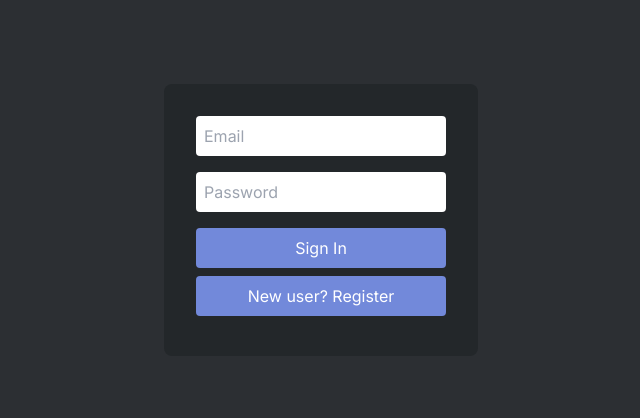
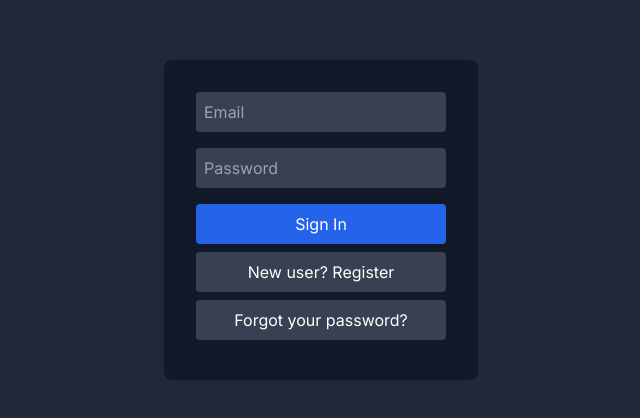
Before and after one commit to ErrorRExorY/share-secrets, a Next.js app: page /auth in a window 1280 px wide. Shown: the part 180-598 px from the top of the page, without its empty margins (319-959 px from the left). Built offline with nearby package versions, Linux system fonts and the light colour scheme; no server answers.

Commit message:
Added Pasword reset

```diff
--- /dev/null
+++ b/app/api/auth/forgot-password/route.ts
@@ -0,0 +1,21 @@
+// app/api/auth/forgot-password/route.ts
+import { NextRequest, NextResponse } from 'next/server';
+import { findUserByEmail } from '@/app/models/User';
+import { sendPasswordResetEmail } from '@/app/lib/mail';
+import { generateResetToken } from '@/app/lib/tokens';
+
+export async function POST(req: NextRequest) {
+  const { email } = await req.json();
+
+  const user = await findUserByEmail(email);
+
+  if (!user) {
+    return NextResponse.json({ message: 'User not found' }, { status: 400 });
+  }
+
+  const token = generateResetToken(user.id);
+
+  await sendPasswordResetEmail(email, token);
+
+  return NextResponse.json({ message: 'Password reset email sent' });
+}
--- /dev/null
+++ b/app/api/auth/reset-password/route.ts
@@ -0,0 +1,18 @@
+// app/api/auth/reset-password/route.ts
+import { NextRequest, NextResponse } from 'next/server';
+import { updatePassword } from '@/app/models/User';
+import { verifyResetToken } from '@/app/lib/tokens';
+
+export async function POST(req: NextRequest) {
+  const { token, password } = await req.json();
+
+  const userId = verifyResetToken(token);
+
+  if (!userId) {
+    return NextResponse.json({ message: 'Invalid or expired token' }, { status: 400 });
+  }
+
+  await updatePassword(userId, password);
+
+  return NextResponse.json({ message: 'Password has been reset' });
+}
--- a/app/auth/page.tsx
+++ b/app/auth/page.tsx
@@ -1,3 +1,4 @@
+// app/auth/page.tsx
 'use client';
 
 import { signIn, useSession } from 'next-auth/react';
@@ -10,9 +11,11 @@ const SignIn = () => {
   const [email, setEmail] = useState<string>('');
   const { data: session, status } = useSession();
   const [password, setPassword] = useState<string>('');
-  const [username, setUsername] = useState<string>(''); // Add username state
+  const [username, setUsername] = useState<string>('');
   const [isRegister, setIsRegister] = useState<boolean>(false);
   const [error, setError] = useState<string | null>(null);
+  const [isForgotPassword, setIsForgotPassword] = useState<boolean>(false);
+  const [message, setMessage] = useState<string | null>(null);
   const router = useRouter();
 
   useEffect(() => {
@@ -23,9 +26,18 @@ const SignIn = () => {
 
   const handleSubmit = async (e: FormEvent) => {
     e.preventDefault();
+    if (isForgotPassword) {
+      try {
+        await axios.post('/api/auth/forgot-password', { email });
+        setMessage('A password reset link has been sent to your email');
+      } catch (err) {
+        setError('An unexpected error occurred');
+      }
+      return;
+    }
+
     try {
       if (isRegister) {
-        // Registration
         await axios.post('/api/register', { email, password, username });
       }
       const res = await signIn('credentials', { email, password, redirect: false });
@@ -42,15 +54,16 @@ const SignIn = () => {
   };
 
   return (
-    <div className="signin-container">
-      <form onSubmit={handleSubmit}>
-        {isRegister && (
+    <div className="flex items-center justify-center h-screen bg-gray-800">
+      <form onSubmit={handleSubmit} className="flex flex-col bg-gray-900 p-8 rounded-lg">
+        {!isForgotPassword && isRegister && (
           <input
             type="text"
             value={username}
             onChange={(e) => setUsername(e.target.value)}
             placeholder="Username"
             required
+            className="mb-4 p-2 rounded bg-gray-700 text-white placeholder-gray-400"
           />
         )}
         <input
@@ -59,54 +72,40 @@ const SignIn = () => {
           onChange={(e) => setEmail(e.target.value)}
           placeholder="Email"
           required
+          className="mb-4 p-2 rounded bg-gray-700 text-white placeholder-gray-400"
         />
+        {!isForgotPassword && (
           <input
             type="password"
             value={password}
             onChange={(e) => setPassword(e.target.value)}
             placeholder="Password"
             required
+            className="mb-4 p-2 rounded bg-gray-700 text-white placeholder-gray-400"
           />
-        <button type="submit">{isRegister ? 'Register' : 'Sign In'}</button>
-        <button type="button" onClick={() => setIsRegister(!isRegister)}>
+        )}
+        <button type="submit" className="p-2 rounded bg-blue-600 text-white mb-2">
+          {isForgotPassword ? 'Reset Password' : isRegister ? 'Register' : 'Sign In'}
+        </button>
+        {!isForgotPassword && (
+          <button
+            type="button"
+            onClick={() => setIsRegister(!isRegister)}
+            className="p-2 rounded bg-gray-700 text-white mb-2"
+          >
             {isRegister ? 'Already have an account? Sign In' : 'New user? Register'}
           </button>
-        {error && <p className="error">{error}</p>}
+        )}
+        <button
+          type="button"
+          onClick={() => setIsForgotPassword(!isForgotPassword)}
+          className="p-2 rounded bg-gray-700 text-white mb-2"
+        >
+          {isForgotPassword ? 'Remembered your password? Sign In' : 'Forgot your password?'}
+        </button>
+        {error && <p className="text-red-500 mt-2">{error}</p>}
+        {message && <p className="text-green-500 mt-2">{message}</p>}
       </form>
-      <style jsx>{`
-        .signin-container {
-          display: flex;
-          justify-content: center;
-          align-items: center;
-          height: 100vh;
-          background-color: #2c2f33;
-        }
-        form {
-          display: flex;
-          flex-direction: column;
-          background-color: #23272a;
-          padding: 2rem;
-          border-radius: 8px;
-        }
-        input {
-          margin-bottom: 1rem;
-          padding: 0.5rem;
-          border-radius: 4px;
-          border: none;
-        }
-        button {
-          padding: 0.5rem;
-          border-radius: 4px;
-          background-color: #7289da;
-          color: white;
-          border: none;
-          margin-bottom: 0.5rem;
-        }
-        .error {
-          color: red;
-          margin-top: 0.5rem;
-        }
-      `}</style>
     </div>
   );
 };
--- /dev/null
+++ b/app/lib/mail.ts
@@ -0,0 +1,23 @@
+// app/lib/mail.ts
+import nodemailer from 'nodemailer';
+
+export async function sendPasswordResetEmail(email: string, token: string) {
+  const transporter = nodemailer.createTransport({
+    service: 'gmail',
+    auth: {
+      user: process.env.EMAIL_USER,
+      pass: process.env.EMAIL_PASS,
+    },
+  });
+
+  const resetUrl = `${process.env.NEXT_PUBLIC_DOMAIN}/reset-password/${token}`;
+
+  const mailOptions = {
+    from: process.env.EMAIL_USER,
+    to: email,
+    subject: 'Password Reset',
+    text: `You requested a password reset. Click the link to reset your password: ${resetUrl}`,
+  };
+
+  await transporter.sendMail(mailOptions);
+}
--- /dev/null
+++ b/app/lib/tokens.ts
@@ -0,0 +1,17 @@
+// app/lib/tokens.ts
+import jwt from 'jsonwebtoken';
+
+const secret = process.env.JWT_SECRET || 'your-secret-key';
+
+export function generateResetToken(userId: number) {
+  return jwt.sign({ userId }, secret, { expiresIn: '1h' });
+}
+
+export function verifyResetToken(token: string) {
+  try {
+    const decoded = jwt.verify(token, secret);
+    return (decoded as any).userId;
+  } catch (err) {
+    return null;
+  }
+}
--- a/app/models/User.ts
+++ b/app/models/User.ts
@@ -31,3 +31,8 @@ export async function getUserById(userId: string): Promise<User | null> {
   const [rows] = await connection.execute<RowDataPacket[]>('SELECT * FROM users WHERE id = ?', [userId]);
   return rows[0] as User | null;
 }
+
+export async function updatePassword(userId: number, newPassword: string): Promise<void> {
+  const hashedPassword = await bcrypt.hash(newPassword, 10);
+  await connection.execute('UPDATE users SET password = ? WHERE id = ?', [hashedPassword, userId]);
+}
--- /dev/null
+++ b/app/reset-password/[token]/page.tsx
@@ -0,0 +1,60 @@
+// app/reset-password/[token]/page.tsx
+'use client';
+
+import { useState, FormEvent } from 'react';
+import { useRouter } from 'next/navigation';
+import axios from 'axios';
+
+const ResetPassword = ({ params }: { params: { token: string } }) => {
+  const [password, setPassword] = useState<string>('');
+  const [confirmPassword, setConfirmPassword] = useState<string>('');
+  const [error, setError] = useState<string | null>(null);
+  const [message, setMessage] = useState<string | null>(null);
+  const router = useRouter();
+
+  const handleSubmit = async (e: FormEvent) => {
+    e.preventDefault();
+    if (password !== confirmPassword) {
+      setError('Passwords do not match');
+      return;
+    }
+
+    try {
+      await axios.post('/api/auth/reset-password', { token: params.token, password });
+      setMessage('Password has been reset');
+      router.push('/auth');
+    } catch (err) {
+      setError('An unexpected error occurred');
+    }
+  };
+
+  return (
+    <div className="flex items-center justify-center h-screen bg-gray-800">
+      <form onSubmit={handleSubmit} className="flex flex-col bg-gray-900 p-8 rounded-lg">
+        <input
+          type="password"
+          value={password}
+          onChange={(e) => setPassword(e.target.value)}
+          placeholder="New Password"
+          required
+          className="mb-4 p-2 rounded bg-gray-700 text-white placeholder-gray-400"
+        />
+        <input
+          type="password"
+          value={confirmPassword}
+          onChange={(e) => setConfirmPassword(e.target.value)}
+          placeholder="Confirm New Password"
+          required
+          className="mb-4 p-2 rounded bg-gray-700 text-white placeholder-gray-400"
+        />
+        <button type="submit" className="p-2 rounded bg-blue-600 text-white mb-2">
+          Reset Password
+        </button>
+        {error && <p className="text-red-500 mt-2">{error}</p>}
+        {message && <p className="text-green-500 mt-2">{message}</p>}
+      </form>
+    </div>
+  );
+};
+
+export default ResetPassword;
--- a/package.json
+++ b/package.json
@@ -11,6 +11,7 @@
   "dependencies": {
     "@types/bcryptjs": "^2.4.6",
     "@types/crypto-js": "^4.2.2",
+    "@types/jsonwebtoken": "^9.0.6",
     "@types/nodemailer": "^6.4.15",
     "@types/uuid": "^10.0.0",
     "@types/validator": "^13.12.0",
@@ -19,6 +20,7 @@
     "crypto-js": "^4.2.0",
     "csrf": "^3.1.0",
     "i18next": "^23.12.2",
+    "jsonwebtoken": "^9.0.2",
     "mysql2": "^3.11.0",
     "next": "14.2.5",
     "next-auth": "^4.24.7",
```
Also changed, not shown: 1 other file (tests, documents, lock files or other folders). Lines whose indentation alone changed are shown as unchanged.
